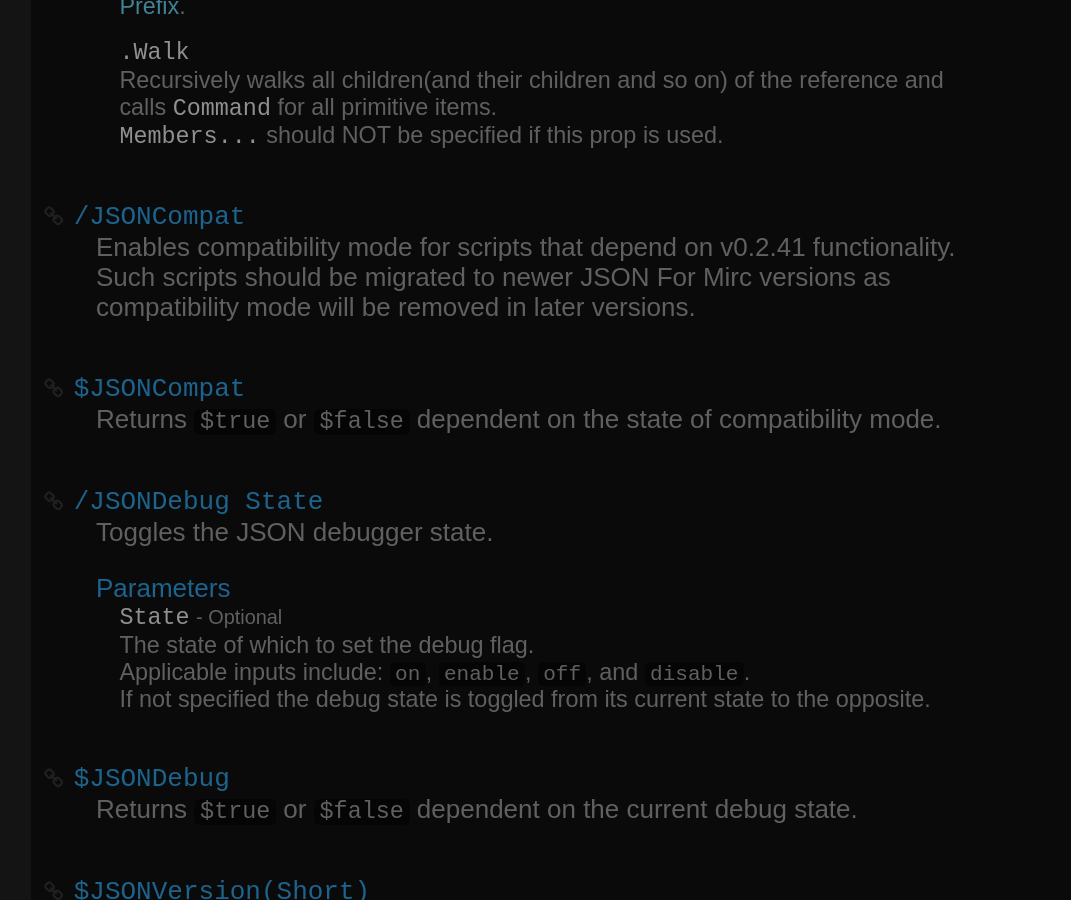
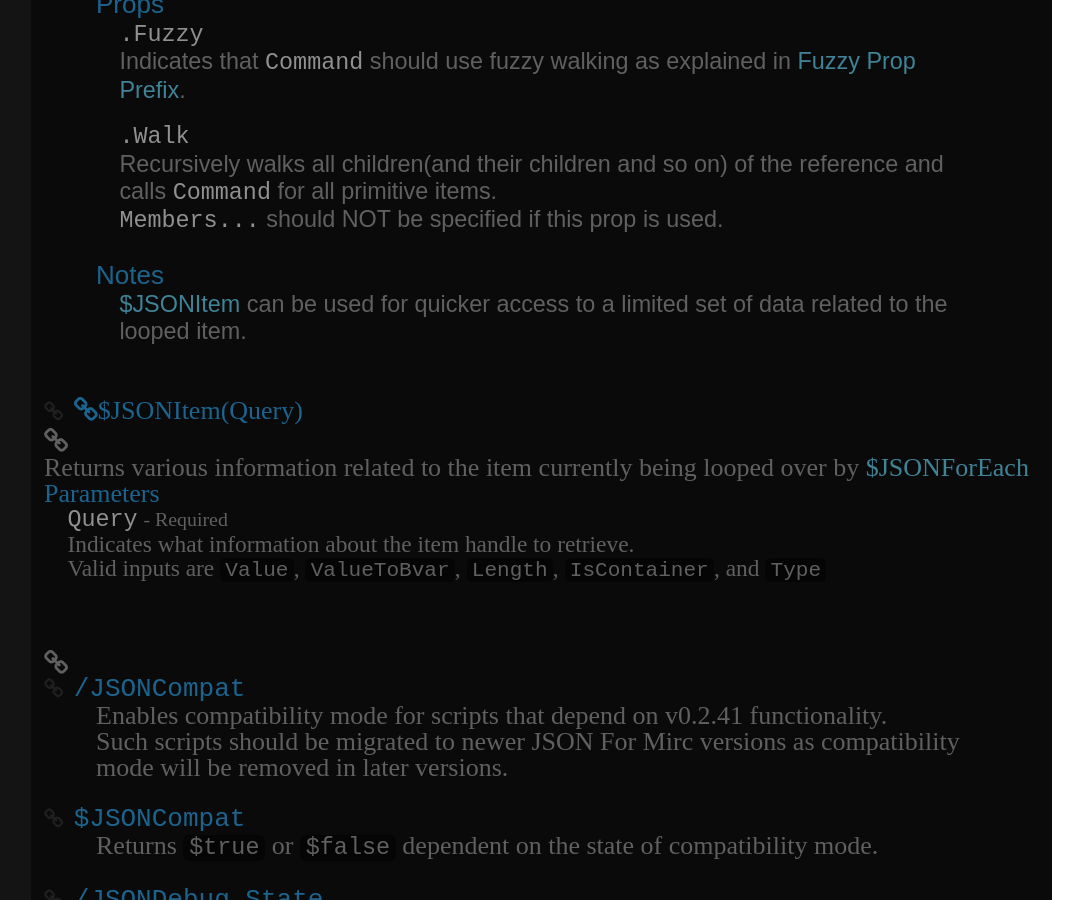
Before and after one commit to SReject/JSON-For-Mirc, a Jekyll site: the page built from reference.html, in a window 1280 px wide and 900 px high, scrolled down 13225 px. Shown: the whole window, without its empty margins (209-1280 px from the left). Built offline with Jekyll 4.4.1, drawn with Linux system fonts in a browser that asks for light colours; some web fonts are replaced.

Commit message:
Documented $JSONItem

```diff
--- a/reference.html
+++ b/reference.html
@@ -955,6 +955,32 @@ Content-Length: &lt;data_length&gt;</code></pre>
             </div>
         </div>
     </div>
+    <div class="notes">
+        <div class="head">Notes</div>
+        <div class="note">
+            <a href="#id/jsonitem">$JSONItem</a> can be used for quicker access to a limited set of data related to the looped item.
+        </div>
+    </div>
+</article>
+<article class="codedoc" id="id/jsonitem">
+    <header>
+        <a href="#id/jsonitem"><i class="fa fa-link"></a></a>$JSONItem(Query)
+    </header>
+    <div class="description">
+        Returns various information related to the item currently being looped over by <a href="#id/jsonforeach">$JSONForEach</a>
+    </div>
+    <div class="parameters">
+        <div class="head">Parameters</div>
+        <div class="parameter">
+            <div>
+                <div><span class="highlight">Query</span> <span class="smaller">- Required</span></div>
+            </div>
+            <div>
+                Indicates what information about the item handle to retrieve.<br>
+                Valid inputs are <code>Value</code>, <code>ValueToBvar</code>, <code>Length</code>, <code>IsContainer</code>, and <code>Type</code>
+            </div>
+        </div>
+    </div>
 </article>
 <article class="codedoc" id="cmd/jsoncompat">
     <header>
```
